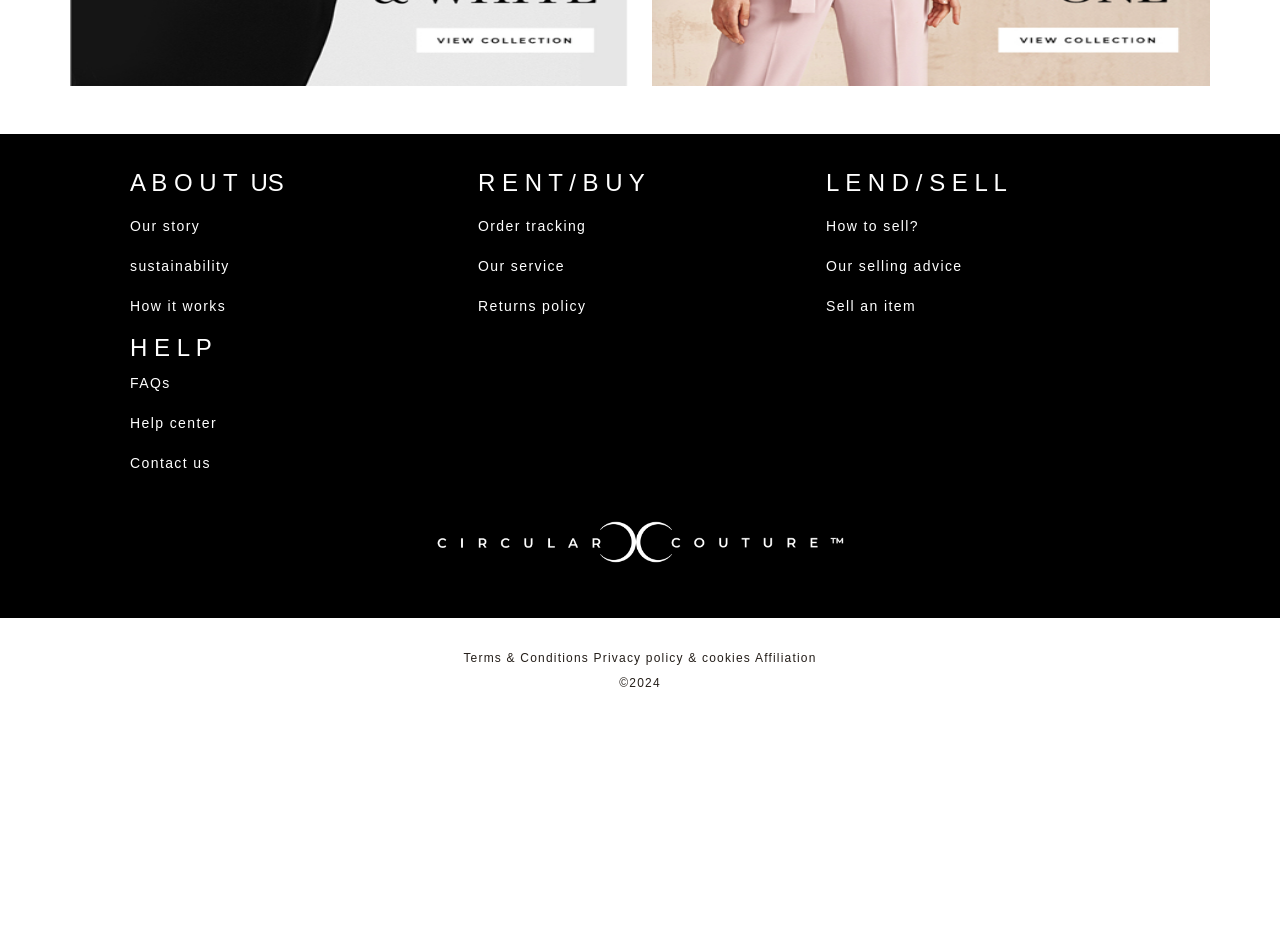
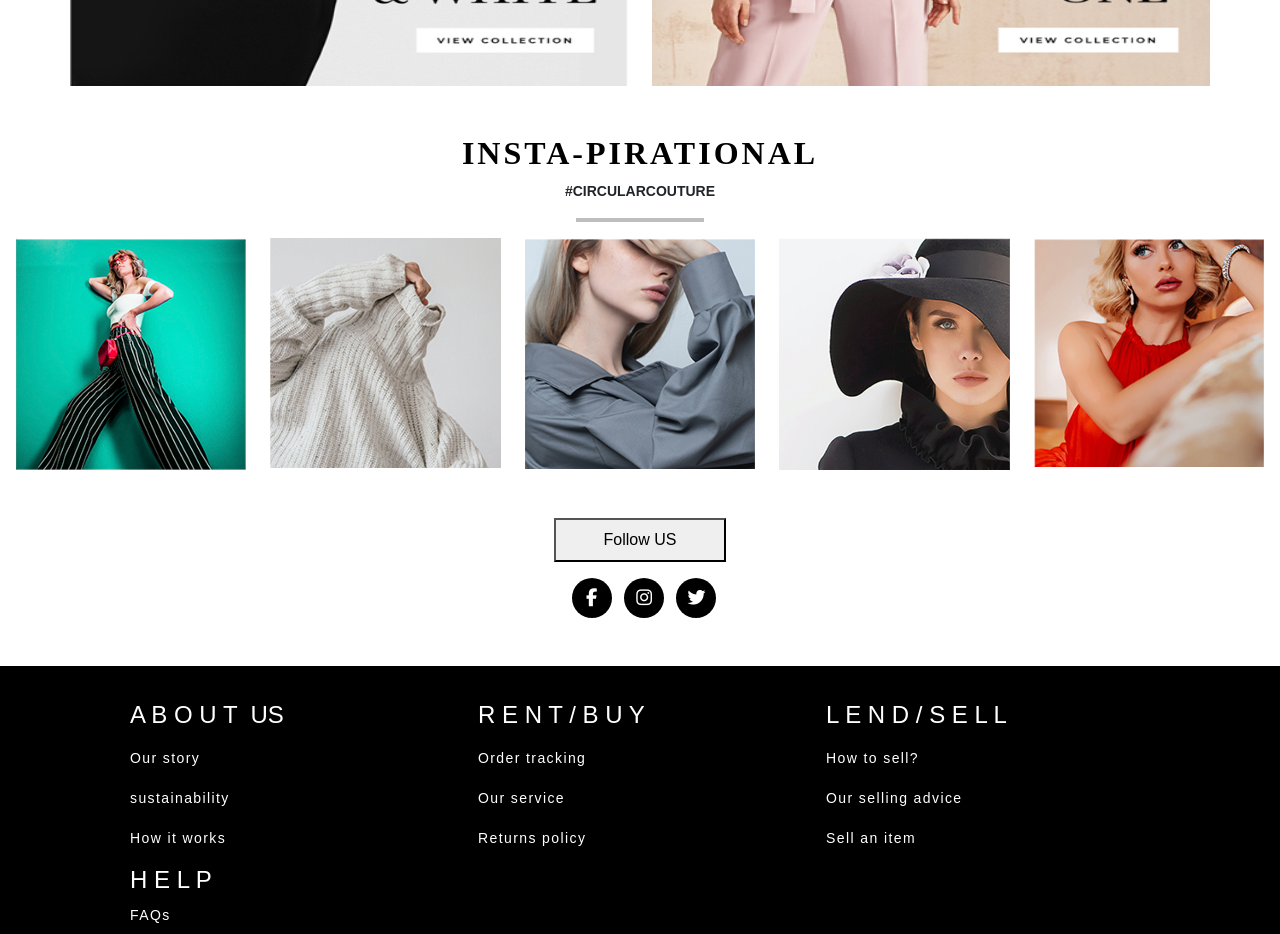
Before and after one commit to hssn-Shafiq/Circular-Couture, a plain HTML site: page index.html in a window 1280 px wide. Shown: the part 3320-4254 px from the top of the page. Before the commit the page ends 4046 px from the top, so only its background shows below. Drawn offline with nearby package versions, Linux system fonts and the light colour scheme.

Commit message:
home-page/done

```diff
--- a/assets/css/style.css
+++ b/assets/css/style.css
@@ -220,6 +220,61 @@ text-decoration: none
     color: black;
     font-weight: 600;
 }
+
+/* galleryt section  */
+
+.gallery-main .gallery-content-top .title h2{
+    color: black;
+    font-weight: 600;
+    font-family: 'Times New Roman', Times, serif;
+    letter-spacing: 3px;
+}
+
+.gallery-main .gallery-content-top .title p{
+    font-size: 14px;
+    text-transform: uppercase;
+    font-weight: 600;
+    font-family: sans-serif;
+}
+.gallery-main .gallery-content-top .title hr{
+    margin: 1rem 35rem !important;
+    height: 4px;
+    background-color: black !important;
+    color: black;
+}
+.gallery-main .icons i{
+    color: white;
+    border-radius: 50%;
+    padding: 5px;
+    width: 40px;
+    height: 40px;
+    line-height:30px;
+    font-size: 18px;
+    background-color: black;
+}
+
+
+
+
+
+
+
+
+
+
+
+
+
+
+
+
+
+
+
+
+
+
+
 /* footer section */
 
 .footer-section {
--- a/index.html
+++ b/index.html
@@ -284,6 +284,47 @@
         </div>
       </div>
     </section>
+
+    <!-- gallerty -->
+    <section>
+      <div class="container-fluid gallery-main px-0">
+        <div class="row gallery-content-top text-center">
+          <div class="title">
+            <h2>INSTA-PIRATIONAL</h2>
+            <p>#CIRCULARCOUTURE</p>
+            <hr>
+          </div>
+        </div>
+        <div class="row d-flex">
+          <div class="col">
+            <img src="assets/images/gallery-images/4.png" alt="" width="100%">
+          </div>
+          <div class="col">
+            <img src="assets/images/gallery-images/3.png" alt="" width="100%">
+          </div>
+          <div class="col">
+            <img src="assets/images/gallery-images/2.png" alt="" width="100%">
+          </div>
+          <div class="col">
+            <img src="assets/images/gallery-images/1.png" alt="" width="100%">
+          </div>
+          <div class="col">
+            <img src="assets/images/gallery-images/5.png" alt="" width="100%">
+          </div>
+        </div>
+
+        <div class="row text-center my-5">
+          <div class="follow-us">
+            <button class="py-2 px-5 ">Follow US</button>
+            <div class="icons mt-3">
+              <i class="fa-brands fa-facebook-f ms-2"></i>
+              <i class="fa-brands fa-instagram ms-2"></i>
+              <i class="fa-brands fa-twitter ms-2"></i>
+            </div>
+          </div>
+        </div>
+      </div>
+    </section>
     </main>
 
 
```
Also changed, not shown: assets/images/gallery-images/1.png (added), assets/images/gallery-images/2.png (added), assets/images/gallery-images/3.png (added), assets/images/gallery-images/4.png (added), assets/images/gallery-images/5.png (added).
